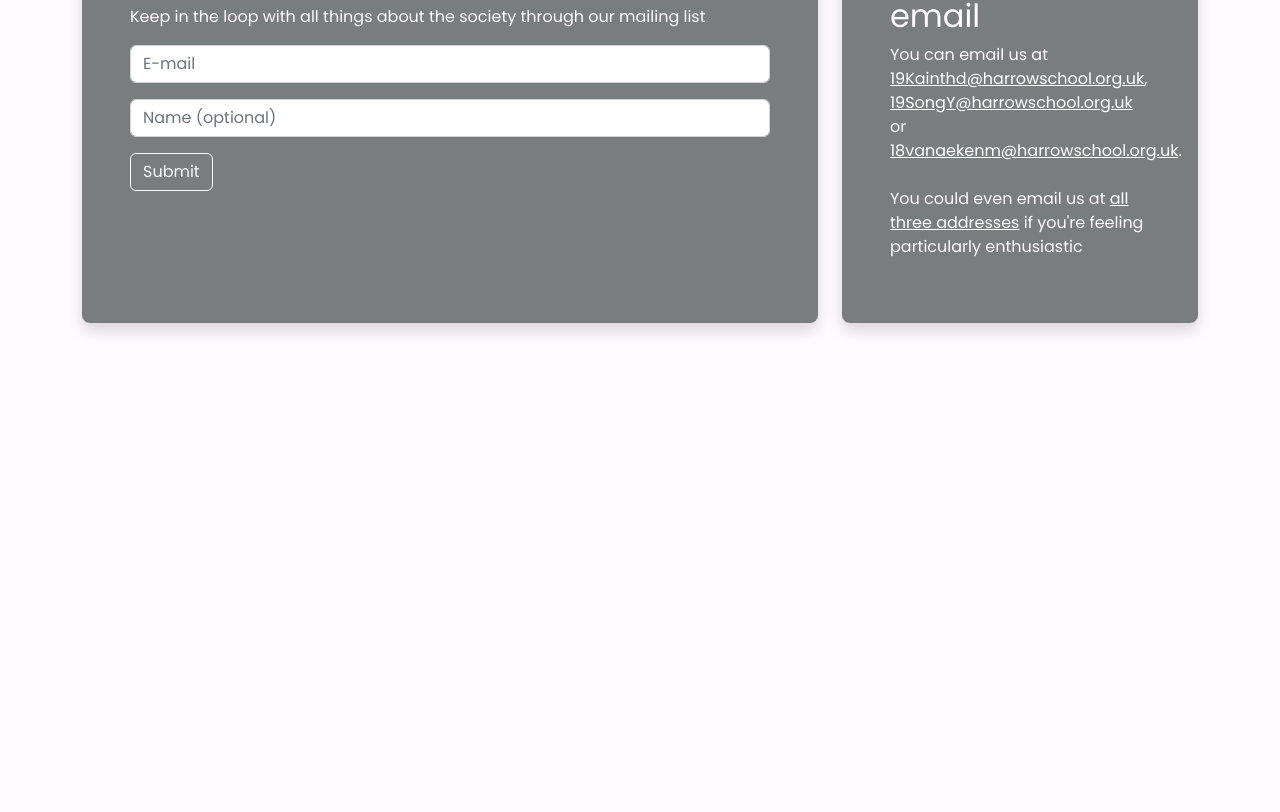
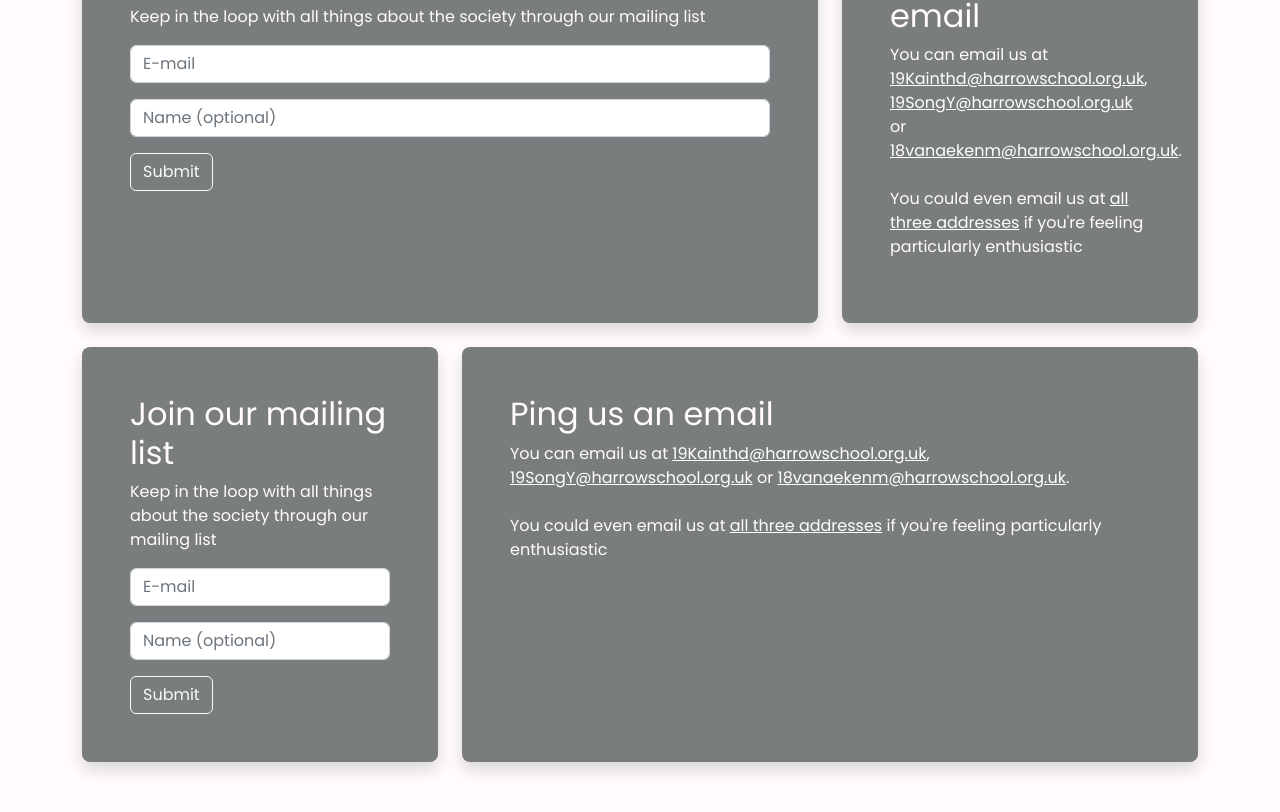
Before and after one commit to harrow-css/css-website, a Nuxt app: page /contact in a window 1280 px wide. Shown: the part 510-1322 px from the top of the page. Before the commit the page ends 905 px from the top, so only its background shows below. Built offline with nearby package versions, Linux system fonts and the light colour scheme.

Commit message:
computer scisoc

```diff
--- a/components/Utils/Navbar.vue
+++ b/components/Utils/Navbar.vue
@@ -1,16 +1,16 @@
 <template>
   <nav class="navbar navbar-expand-lg fixed-top shadow-lg">
     <div class="container-fluid">
-      <a class="navbar-brand d-block d-sm-none" href="#">
+      <a class="navbar-brand d-block d-sm-none" href="/">
         <img src="~/assets/templogowhite.png" alt="" width="30" height="30" />
 
         Harrow School CSS</a
       >
-      <a class="navbar-brand d-none d-sm-block d-md-none" href="#">
+      <a class="navbar-brand d-none d-sm-block d-md-none" href="/">
         <img src="~/assets/templogowhite.png" alt="" width="30" height="30" />
         Harrow Computer Science Society</a
       >
-      <a class="navbar-brand d-none d-md-block" href="#">
+      <a class="navbar-brand d-none d-md-block" href="/">
         <img src="~/assets/templogowhite.png" alt="" width="30" height="30" />
         Harrow School Computer Science Society</a
       >
--- a/layouts/default.vue
+++ b/layouts/default.vue
@@ -13,6 +13,7 @@
 }
 body {
   background-color: #fffbfe !important;
+
 }
 
 .page-enter-active,
--- a/pages/contact.vue
+++ b/pages/contact.vue
@@ -56,6 +56,49 @@
         </div>
       </div>
     </div>
+
+    <div class="row align-items-md-stretch">
+      <div class="col-md-4 mb-4">
+        <div
+          class="h-100 p-5 secondarystyledcard rounded-3 shadow d-flex flex-column"
+        >
+          <h1>Join our mailing list</h1>
+          <p>
+            Keep in the loop with all things about the society through our
+            mailing list
+          </p>
+
+         <form method="post" action="https://listmonk.services.dylankainth.com/subscription/form" class="listmonk-form">
+    <div>
+        <input type="hidden" name="nonce" />
+        <p><input class="form-control" type="email" name="email" required placeholder="E-mail" /></p>
+        <p><input class="form-control" type="text" name="name" placeholder="Name (optional)" /></p>
+
+        <p class="d-none">
+          <input id="4bba4" type="checkbox" name="l" checked value="4bba4380-94ea-47be-9227-a870d1cefe95" />
+          <label for="4bba4">CSS Society List</label>
+        </p>
+        <button class="btn btn-outline-light mt-auto" type="submit" value="Subscribe">Submit</button>
+    </div>
+</form>
+
+        </div>
+      </div>
+      <div class="col-md-8 mb-4">
+        <div
+          class="h-100 p-5 secondarystyledcard rounded-3 shadow d-flex flex-column"
+        >
+          <h1>Ping us an email</h1>
+          <p>
+            You can email us at <a class="mailaddress" href='mailto:19Kainthd@harrowschool.org.uk'>19Kainthd@harrowschool.org.uk</a>, <a class="mailaddress" href='mailto:19SongY@harrowschool.org.uk'>19SongY@harrowschool.org.uk</a> or <a class="mailaddress" href='mailto:18vanaekenm@harrowschool.org.uk'>18vanaekenm@harrowschool.org.uk</a>.
+            <br><br>
+            You could even email us at <a class="mailaddress" href='mailto:19Kainthd@harrowschool.org.uk,19SongY@harrowschool.org.uk,18vanaekenm@harrowschool.org.uk'>all three addresses</a>  if you're feeling particularly enthusiastic
+          </p>
+
+        </div>
+      </div>
+    </div>
+
   </div>
 </template>
 
```
